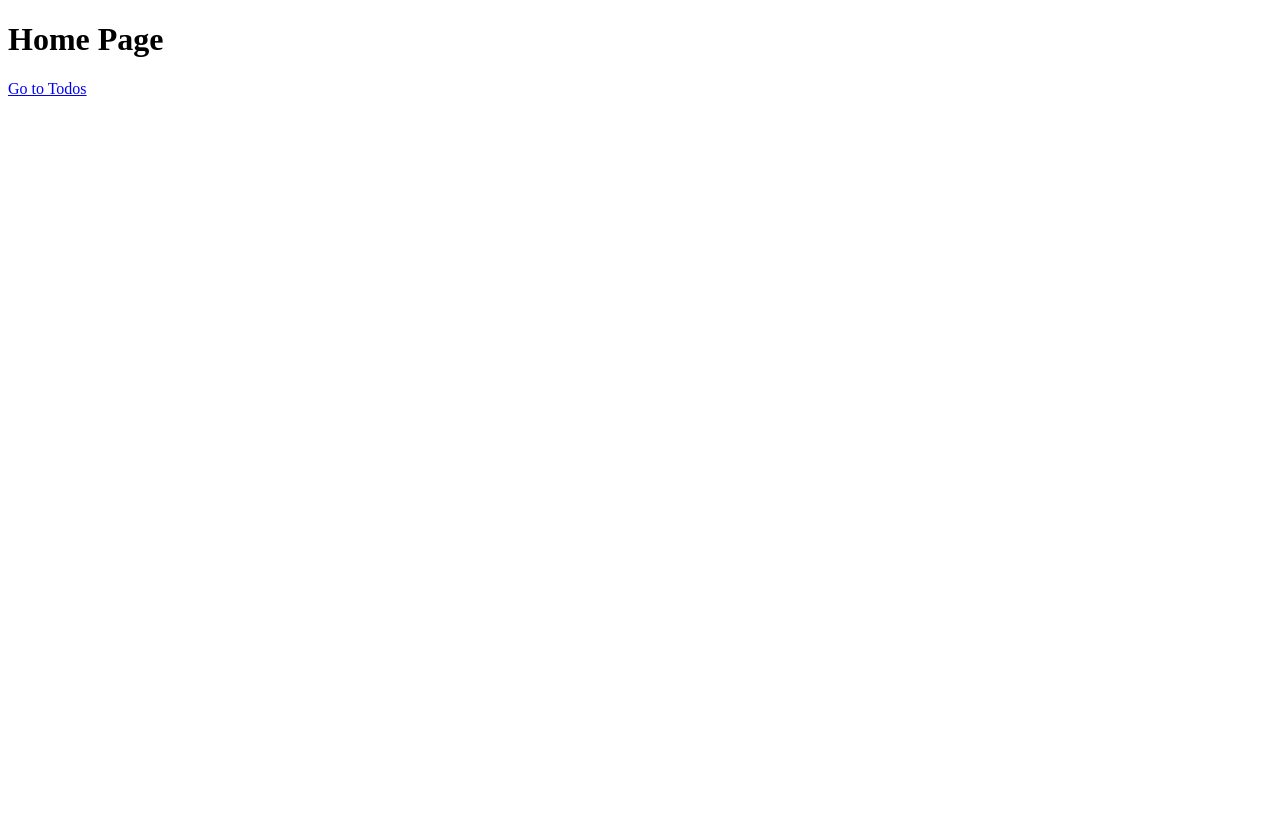
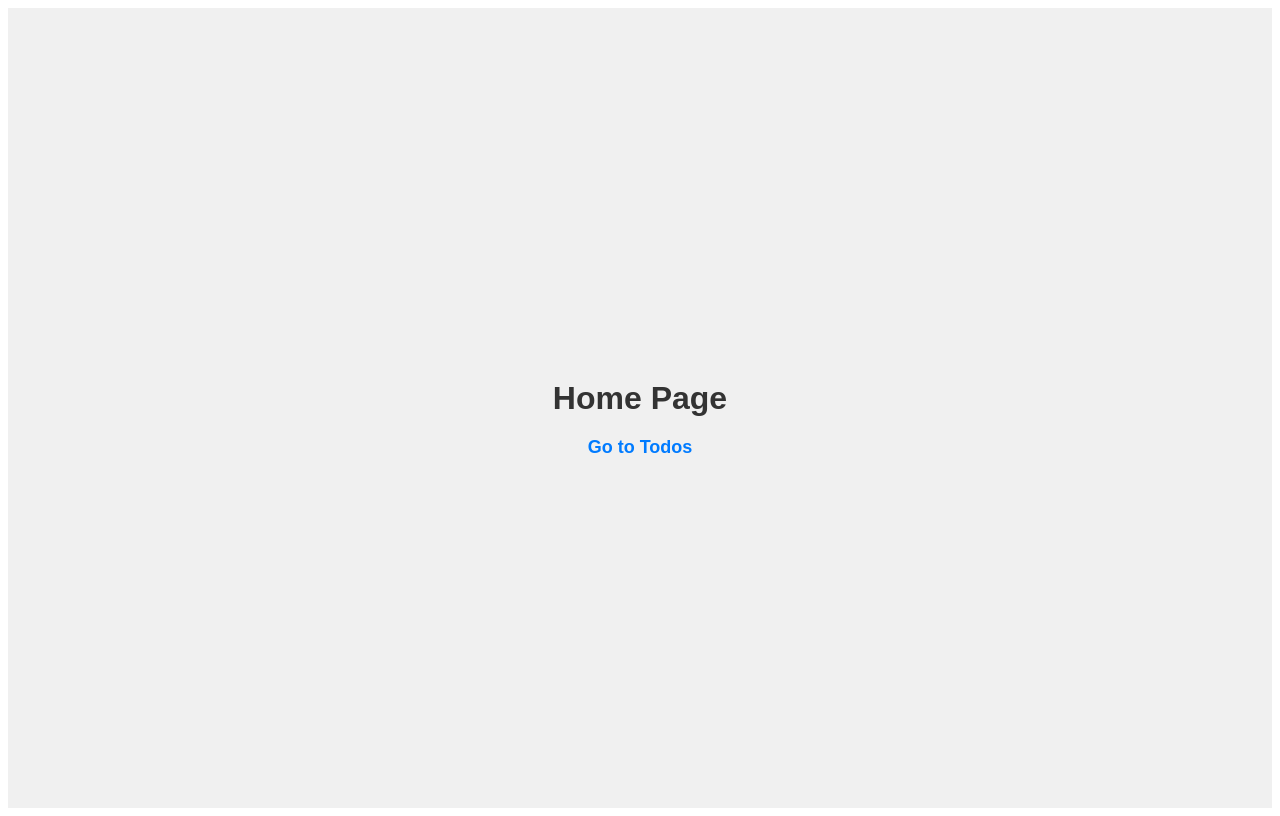
Before and after one commit to AhmedDiaab/gateway-manager-portal, a React (Create React App) app: page / in a window 1280 px wide. Built offline with nearby package versions, Linux system fonts and the light colour scheme.

Commit message:
feat(): update home styling and folder structure

```diff
--- a/src/core/routes.js
+++ b/src/core/routes.js
@@ -3,7 +3,7 @@ import { Route, Routes } from 'react-router-dom';
 
 
 // lazy load pages
-const HomePage = lazy(() => import('../pages/Home'));
+const HomePage = lazy(() => import('../pages/Home/Home'));
 
 const AppRoutes = () => {
     return (
--- a/src/pages/Home.jsx
+++ /dev/null
@@ -1,13 +0,0 @@
-import React from 'react';
-import { Link } from 'react-router-dom';
-
-const HomePage = () => {
-  return (
-    <div>
-      <h1>Home Page</h1>
-      <Link to="/todos">Go to Todos</Link>
-    </div>
-  );
-};
-
-export default HomePage;
--- /dev/null
+++ b/src/pages/Home/Home.jsx
@@ -0,0 +1,14 @@
+import React from 'react';
+import { Link } from 'react-router-dom';
+import styles from './Home.module.css'; // Import the CSS module
+
+const HomePage = () => {
+  return (
+    <div className={styles.container}>
+      <h1 className={styles.title}>Home Page</h1>
+      <Link to="/todos" className={styles.link}>Go to Todos</Link>
+    </div>
+  );
+};
+
+export default HomePage;
--- /dev/null
+++ b/src/pages/Home/Home.module.css
@@ -0,0 +1,25 @@
+.container {
+    display: flex;
+    flex-direction: column;
+    align-items: center;
+    justify-content: center;
+    height: 100vh;
+    background-color: #f0f0f0;
+    font-family: Arial, sans-serif;
+}
+
+.title {
+    color: #333;
+    margin-bottom: 20px;
+}
+
+.link {
+    font-size: 18px;
+    color: #007bff;
+    text-decoration: none;
+    font-weight: bold;
+}
+
+.link:hover {
+    text-decoration: underline;
+}
```
